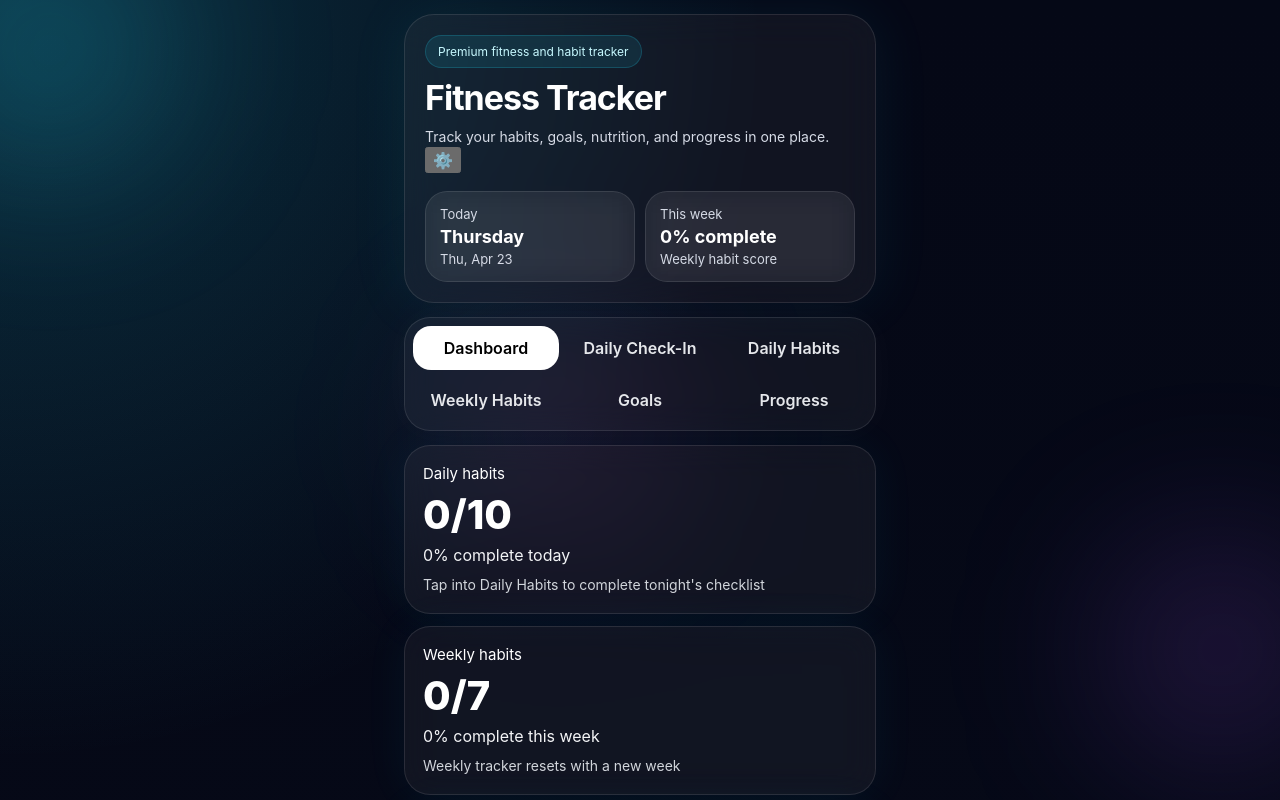
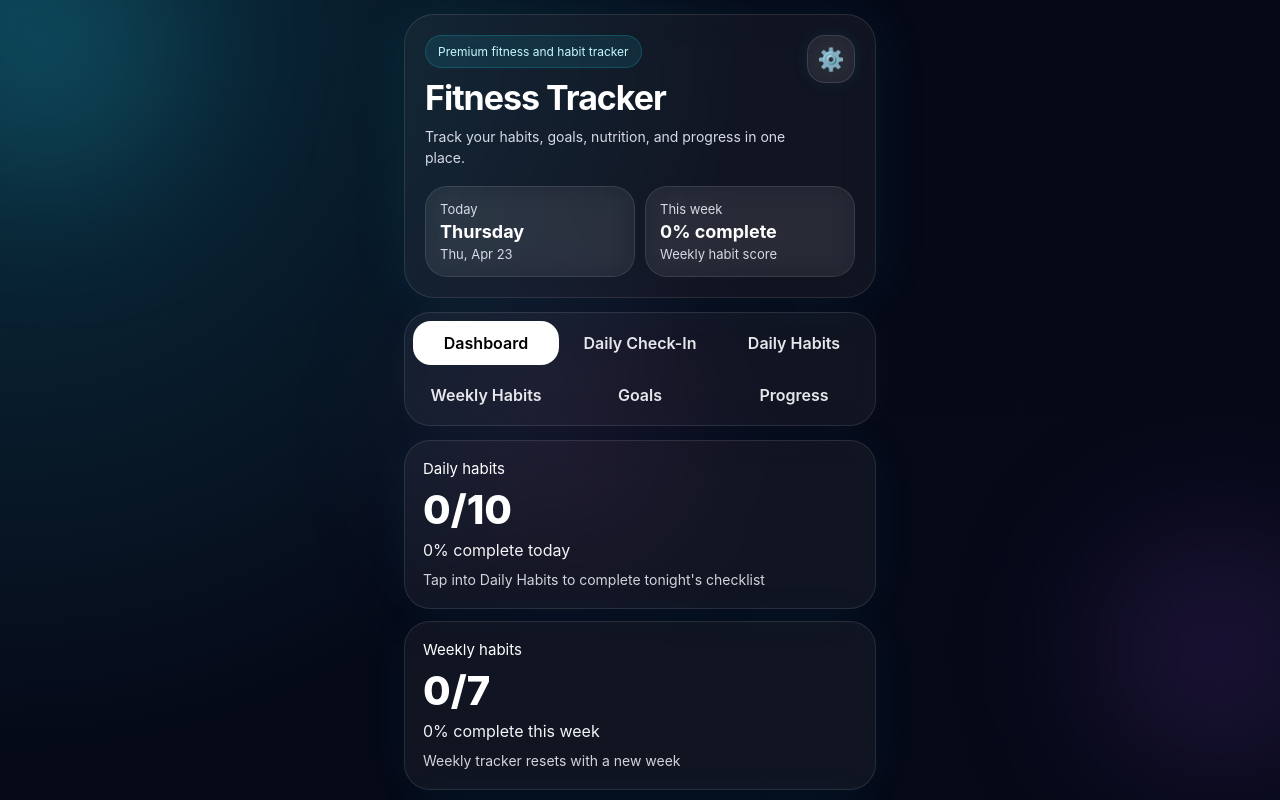
Before and after one commit to franfarr/fitness-tracker-premium, a React (Vite) app: page / in a window 1280 px wide. Shown: the top 800 px of the page. Built offline with nearby package versions, Linux system fonts and the light colour scheme.

Commit message:
Update App.jsx

```diff
--- a/src/App.jsx
+++ b/src/App.jsx
@@ -1345,6 +1345,28 @@ const styles = {
     gap: 10,
     marginTop: 14,
   },
+  heroTop: {
+  display: "flex",
+  justifyContent: "space-between",
+  alignItems: "flex-start",
+  gap: 12,
+},
+settingsCog: {
+  border: "1px solid rgba(255,255,255,0.12)",
+  background: "rgba(255,255,255,0.06)",
+  color: "#ffffff",
+  borderRadius: 18,
+  width: 48,
+  height: 48,
+  minWidth: 48,
+  display: "flex",
+  alignItems: "center",
+  justifyContent: "center",
+  fontSize: 22,
+  cursor: "pointer",
+  backdropFilter: "blur(12px)",
+  boxShadow: "0 0 18px rgba(34,211,238,0.08)",
+},
 };
 
 export default App;
```
